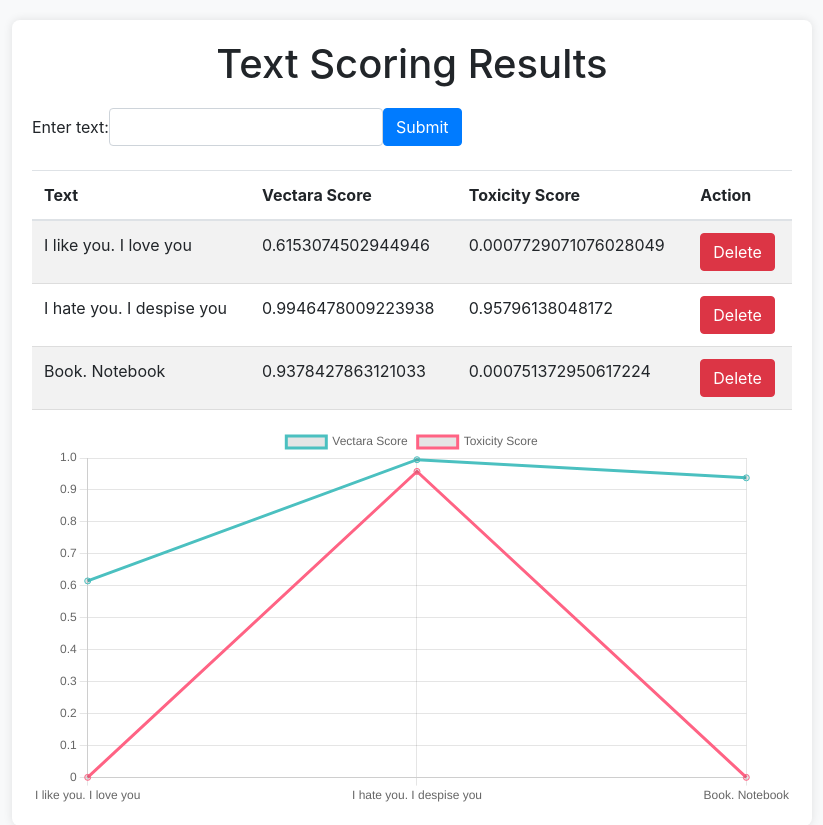
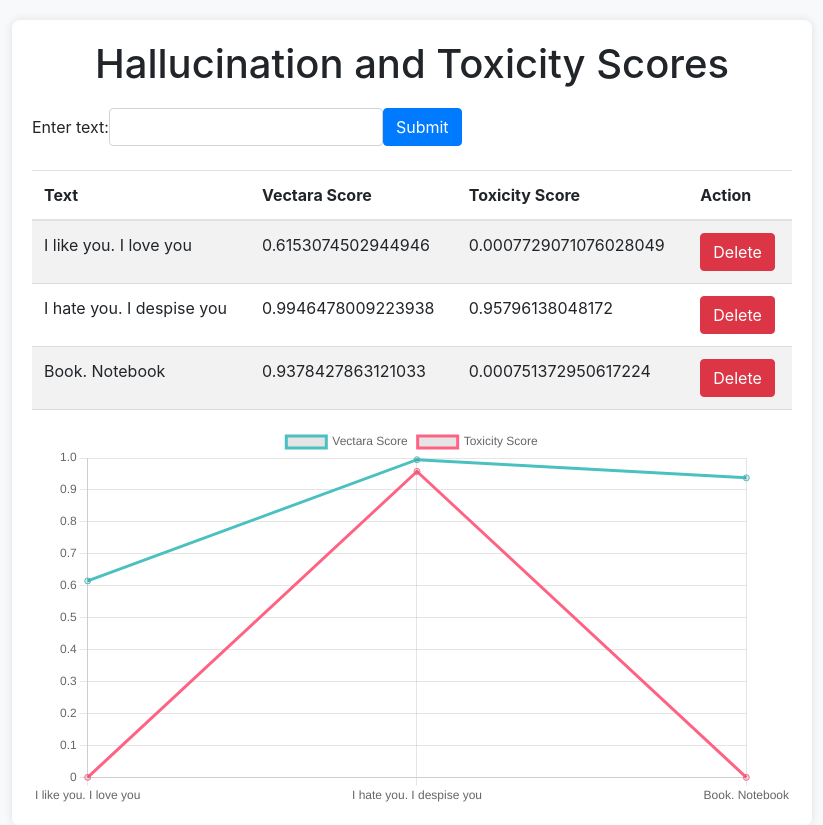
Before and after one commit to Aishwarya-Raj99/ScoreText, a FastAPI app: page / in a window 1280 px wide. Shown: the top 825 px of the page, without its empty margins (228-1051 px from the left). Run offline with FastAPI, Linux system fonts and the light colour scheme; data comes from the database, SQL or seed files in the repository; some libraries are stand-ins or nearby versions.

Commit message:
Update index.html

```diff
--- a/templates/index.html
+++ b/templates/index.html
@@ -50,7 +50,7 @@
 </head>
 <body>
     <div class="container">
-        <h1>Text Scoring Results</h1>
+        <h1>Hallucination and Toxicity Scores</h1>
         <form id="textForm" class="form-inline">
             <div class="form-group">
                 <label for="textInput">Enter text: </label>
```
